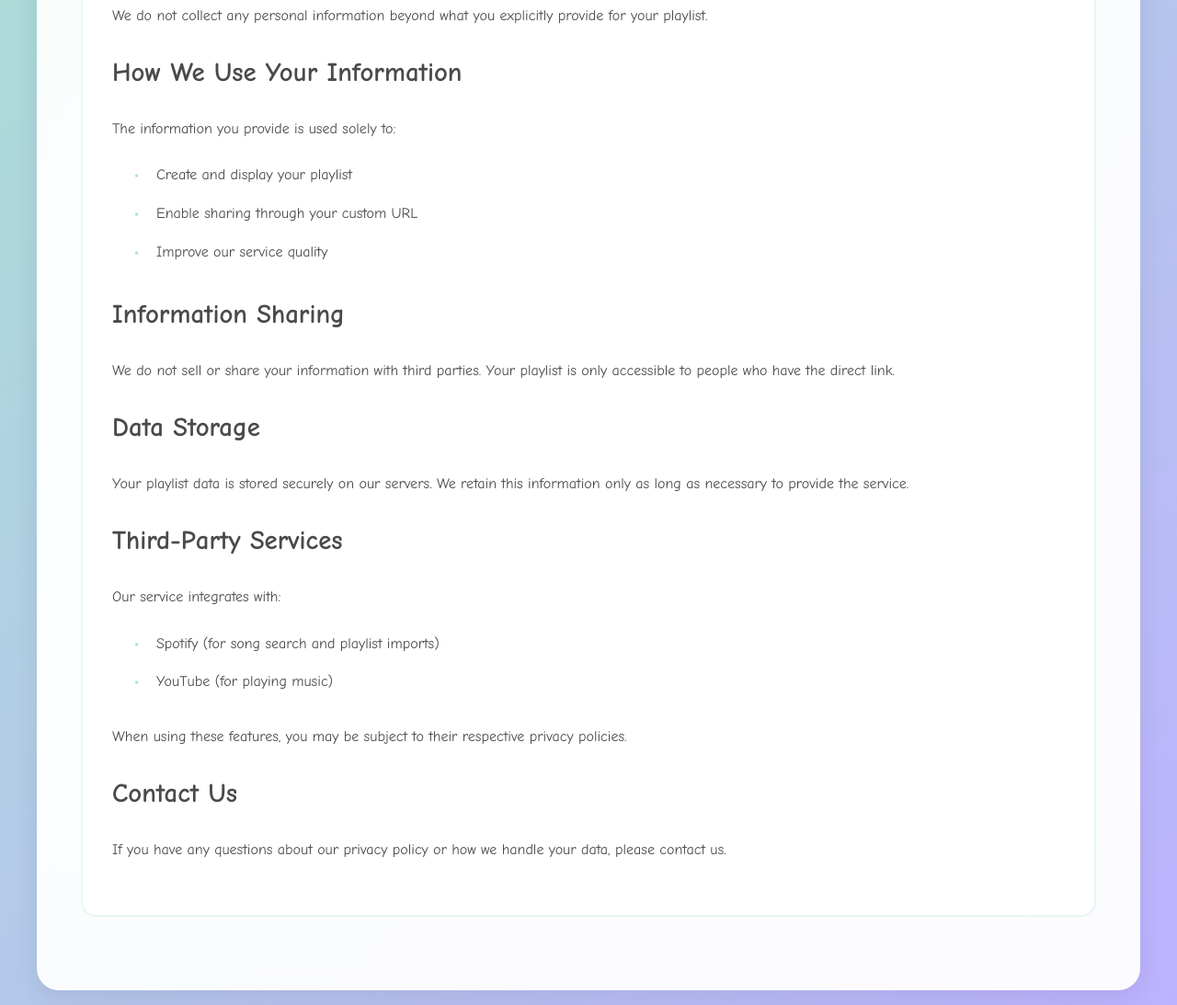
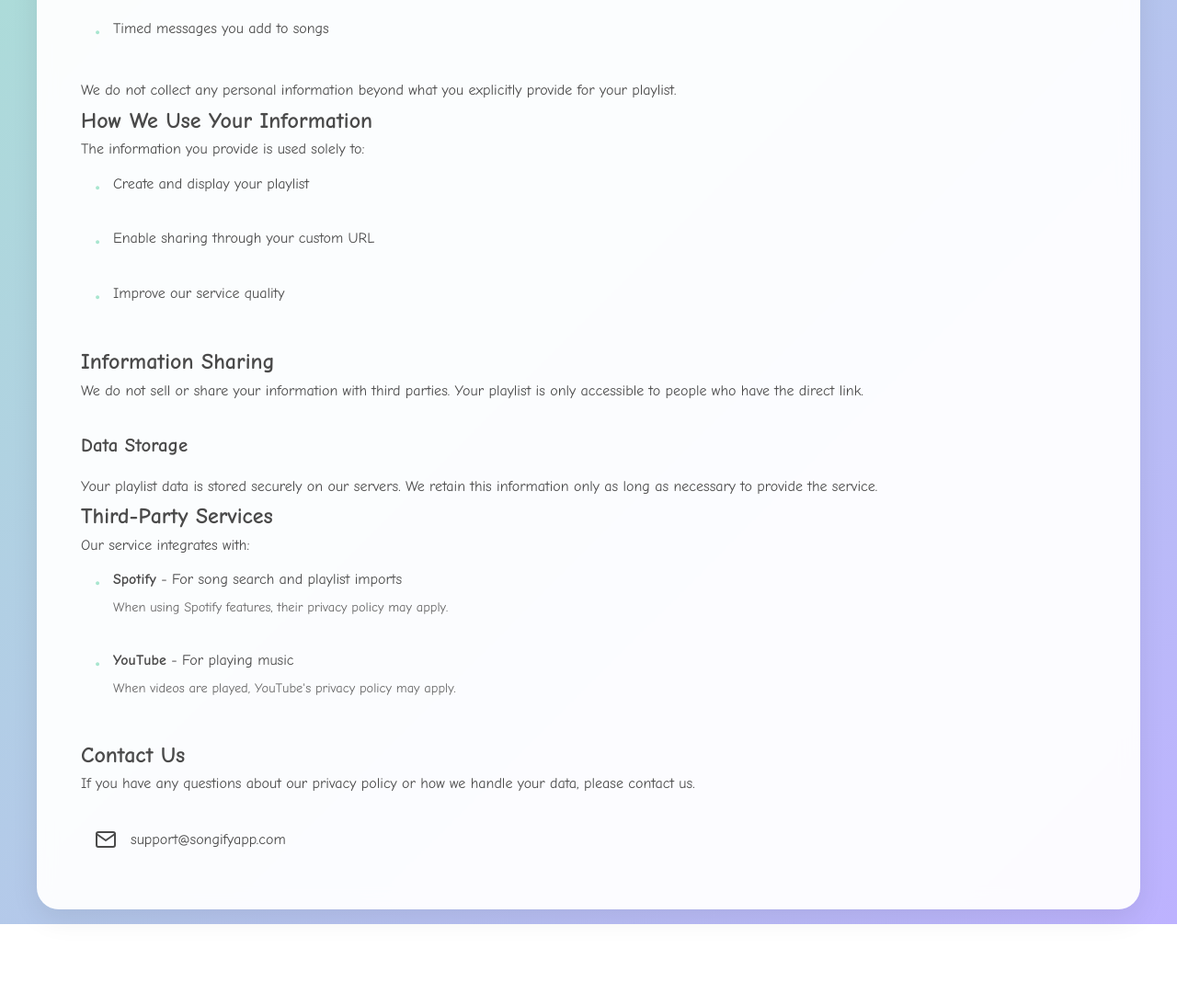
Before and after one commit to flyhighr/stmy, a plain HTML site: page privacy.html in a window 1280 px wide. Shown: the part 594-1687 px from the top of the page at 92% size. After the commit the page ends 1599 px from the top, so only its background shows below. Drawn offline with Linux system fonts and the light colour scheme.

Commit message:
Update privacy.html

```diff
--- a/privacy.html
+++ b/privacy.html
@@ -8,16 +8,25 @@
     <link rel="stylesheet" href="istyle.css" />
 </head>
 <body>
+    <div class="app-wrapper">
         <nav class="site-nav">
+            <div class="logo">
+                <span>Songify</span>
+            </div>
             <div class="nav-links">
                 <a href="index.html" class="nav-link">Home</a>
                 <a href="how.html" class="nav-link">How It Works</a>
             </div>
         </nav>
+
+        <div class="hero-section">
+            <h1>Privacy Policy</h1>
+            <p class="intro-text">We value your privacy and are committed to protecting your data.</p>
+        </div>
+
         <div class="container">
-        <h1>Privacy Policy</h1>
-        <div class="content-section">
-            <h2>Information We Collect</h2>
+            <div class="form-card privacy-card">
+                <h2 class="section-title">Information We Collect</h2>
                 <p>When you create a playlist, we collect and store:</p>
                 <ul class="privacy-list">
                     <li>The sender name you provide</li>
@@ -26,32 +35,125 @@
                     <li>Timed messages you add to songs</li>
                 </ul>
                 <p>We do not collect any personal information beyond what you explicitly provide for your playlist.</p>
+            </div>
 
-            <h2>How We Use Your Information</h2>
+            <div class="form-card privacy-card">
+                <h2 class="section-title">How We Use Your Information</h2>
                 <p>The information you provide is used solely to:</p>
                 <ul class="privacy-list">
                     <li>Create and display your playlist</li>
                     <li>Enable sharing through your custom URL</li>
                     <li>Improve our service quality</li>
                 </ul>
+            </div>
 
-            <h2>Information Sharing</h2>
+            <div class="form-card privacy-card">
+                <h2 class="section-title">Information Sharing</h2>
                 <p>We do not sell or share your information with third parties. Your playlist is only accessible to people who have the direct link.</p>
 
-            <h2>Data Storage</h2>
+                <h3>Data Storage</h3>
                 <p>Your playlist data is stored securely on our servers. We retain this information only as long as necessary to provide the service.</p>
+            </div>
 
-            <h2>Third-Party Services</h2>
+            <div class="form-card privacy-card">
+                <h2 class="section-title">Third-Party Services</h2>
                 <p>Our service integrates with:</p>
                 <ul class="privacy-list">
-                <li>Spotify (for song search and playlist imports)</li>
-                <li>YouTube (for playing music)</li>
+                    <li>
+                        <strong>Spotify</strong> - For song search and playlist imports
+                        <span class="service-note">When using Spotify features, their privacy policy may apply.</span>
+                    </li>
+                    <li>
+                        <strong>YouTube</strong> - For playing music
+                        <span class="service-note">When videos are played, YouTube's privacy policy may apply.</span>
+                    </li>
                 </ul>
-            <p>When using these features, you may be subject to their respective privacy policies.</p>
+            </div>
 
-            <h2>Contact Us</h2>
+            <div class="form-card contact-card">
+                <h2 class="section-title">Contact Us</h2>
                 <p>If you have any questions about our privacy policy or how we handle your data, please contact us.</p>
+
+                <div class="contact-details">
+                    <svg xmlns="http://www.w3.org/2000/svg" width="24" height="24" viewBox="0 0 24 24" fill="none" stroke="currentColor" stroke-width="2" stroke-linecap="round" stroke-linejoin="round">
+                        <path d="M4 4h16c1.1 0 2 .9 2 2v12c0 1.1-.9 2-2 2H4c-1.1 0-2-.9-2-2V6c0-1.1.9-2 2-2z"></path>
+                        <polyline points="22,6 12,13 2,6"></polyline>
+                    </svg>
+                    <span>support@songifyapp.com</span>
                 </div>
             </div>
+        </div>
+    </div>
+
+    <style>
+        .privacy-list {
+            list-style: none;
+            padding-left: 0;
+            margin-bottom: 30px;
+        }
+
+        .privacy-list li {
+            position: relative;
+            padding: 12px 15px 12px 35px;
+            margin-bottom: 10px;
+            background: var(--background-alt);
+            border-radius: var(--border-radius-sm);
+            transition: var(--transition);
+        }
+
+        .privacy-list li:before {
+            content: "•";
+            color: var(--theme-sage);
+            position: absolute;
+            left: 15px;
+            font-weight: bold;
+            font-size: 1.2rem;
+        }
+
+        .privacy-list li:hover {
+            transform: translateX(5px);
+            background: var(--theme-sage-light);
+        }
+
+        .privacy-card h3 {
+            margin-top: 30px;
+            margin-bottom: 15px;
+            font-size: 1.3rem;
+            color: var(--text-primary);
+        }
+
+        .service-note {
+            display: block;
+            font-size: 0.9rem;
+            margin-top: 5px;
+            color: var(--text-secondary);
+            padding-left: 0;
+        }
+
+        .contact-details {
+            display: flex;
+            align-items: center;
+            gap: 15px;
+            margin-top: 20px;
+            padding: 15px;
+            background: var(--theme-sage-light);
+            border-radius: var(--border-radius-sm);
+            color: var(--text-primary);
+        }
+
+        .contact-details svg {
+            color: var(--theme-sage-dark);
+        }
+
+        @media (max-width: 768px) {
+            .privacy-list li {
+                padding: 10px 10px 10px 30px;
+            }
+
+            .privacy-list li:before {
+                left: 10px;
+            }
+        }
+    </style>
 </body>
 </html>
```
Lines whose indentation alone changed are shown as unchanged.
